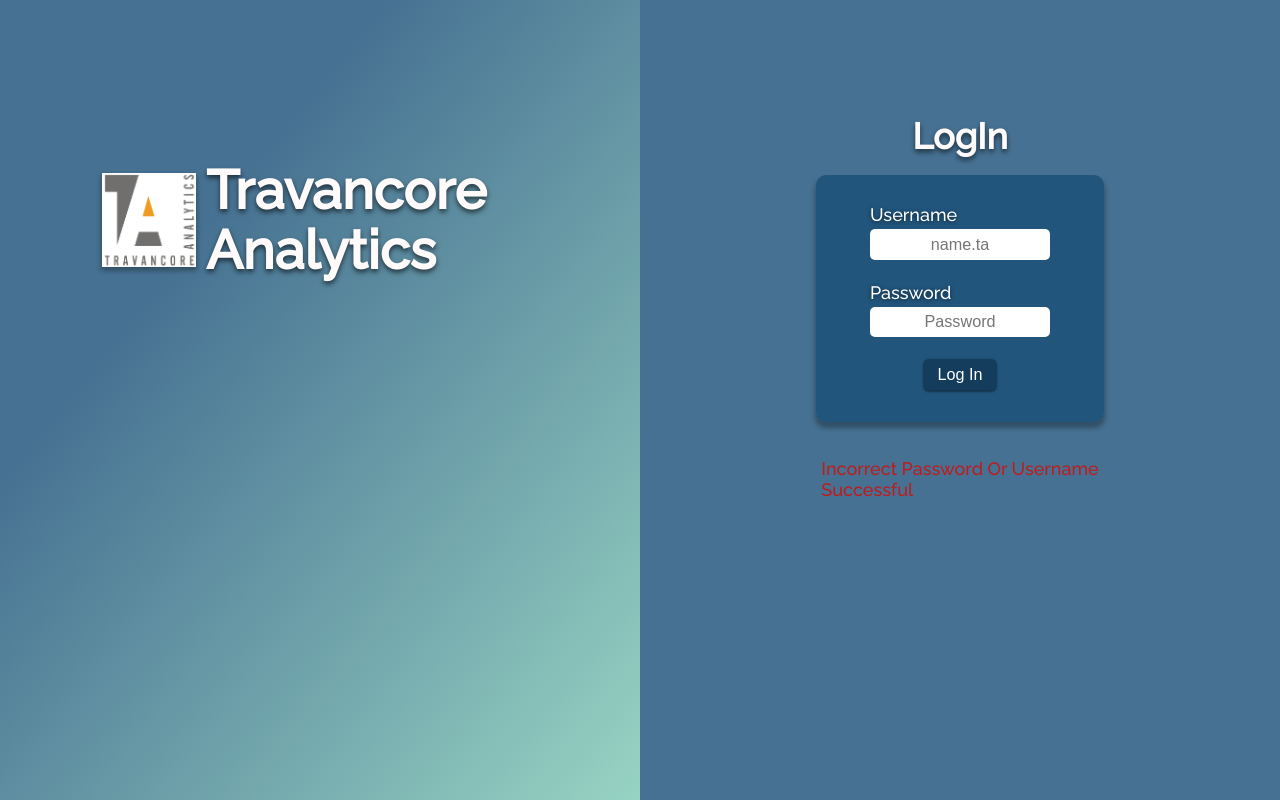
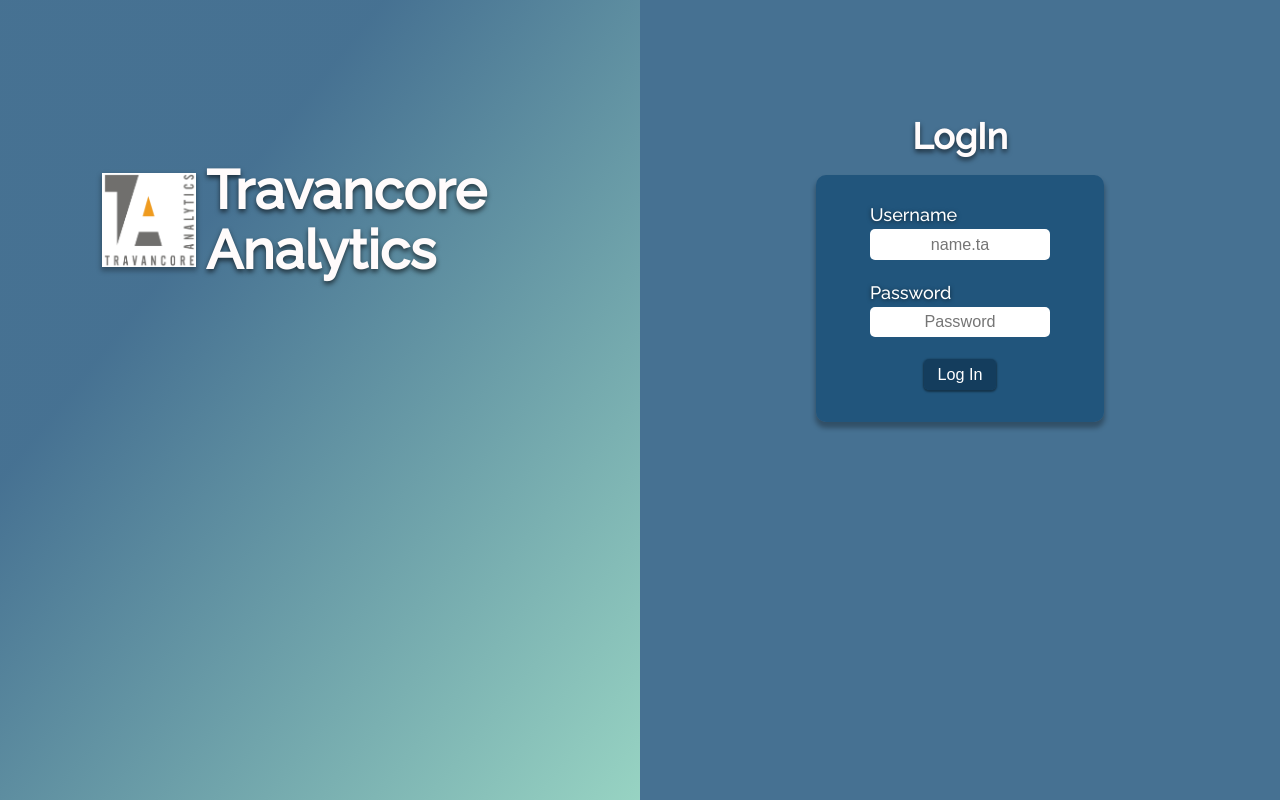
Before and after one commit to beeragere/statusReportProject, a React (Create React App) app: page / in a window 1280 px wide. Built offline with nearby package versions, Linux system fonts and the light colour scheme.

Commit message:
edited css file provde email validation and update input functions aded styles using css

```diff
--- a/src/App.js
+++ b/src/App.js
@@ -1,12 +1,28 @@
 import CompanyName from "./loginPage/CompanyName";
 import LoginTemplate from "./loginPage/LoginTemplate";
+import { useState } from "react";
 import './App.css'
 
 const App = () => {
+    let [userInput, setUserInput] = useState({username: "", password: ""});
+    let [loginError, setLoginError] = useState(false);
+    let [serverError, setServerError] = useState(false);
+    const formValidation = (e) => {
+        if(userInput.username === "hello" && userInput.password === "world"){
+            setLoginError(false);
+        }
+        else{
+            setLoginError(true);
+        }
+       e.preventDefault();
+    }
+    const updateInputs = (e) => {
+        setUserInput({...userInput, [e.target.name]: e.target.value})
+    }
     return (
         <div className="app">
                 <CompanyName/>
-                <LoginTemplate/>
+                <LoginTemplate formValidation={formValidation} updateInputs={updateInputs} userInput={userInput} loginError={loginError} serverError={serverError}/>
         </div>
     )
 }
--- a/src/loginPage/LoginTemplate.js
+++ b/src/loginPage/LoginTemplate.js
@@ -1,21 +1,21 @@
 import LoginErrorMessage from "./LoginErrorMessage";
 import ServerErrorMessage from "./ServerErrorMessage";
-const LoginTemplate = (props) => {
+const LoginTemplate = ({userInput, formValidation, updateInputs, loginError, serverError}) => {
     return(
         <div className="loginHolder">
             <h2 className="name">
                 LogIn
             </h2>
-            <form action="#">
+            <form onSubmit={formValidation}>
                 <label htmlFor="userName">Username</label>
-                <input type="text" name="userName" defaultValue="" placeholder="name.ta"/>
+                <input type="text" name="username" value={userInput.username} onChange={updateInputs} placeholder="name.ta"/>
                 <label htmlFor="password">Password</label>
-                <input type="password" name="password" defaultValue="" placeholder="Password"/>
+                <input type="password" name="password" value={userInput.password} onChange={updateInputs} placeholder="Password"/>
                 <input className="button" type="submit" value="Log In"/>
             </form>
             <div className="messages">
-                <LoginErrorMessage/>
-                <ServerErrorMessage/>
+               {loginError && <LoginErrorMessage/>}
+               {serverError && <ServerErrorMessage/>}
             </div>
         </div>
     )
```
Also changed, not shown: 1 other file (tests, documents, lock files or other folders).
